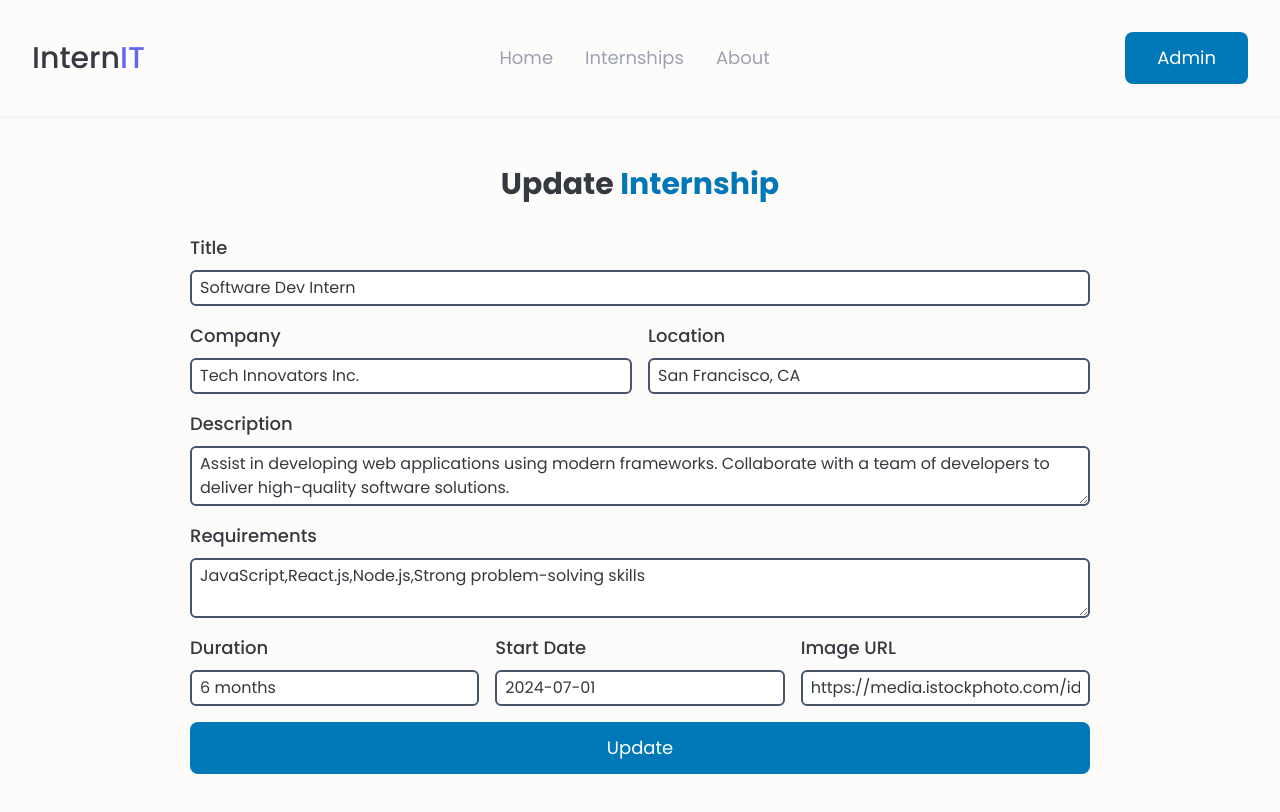
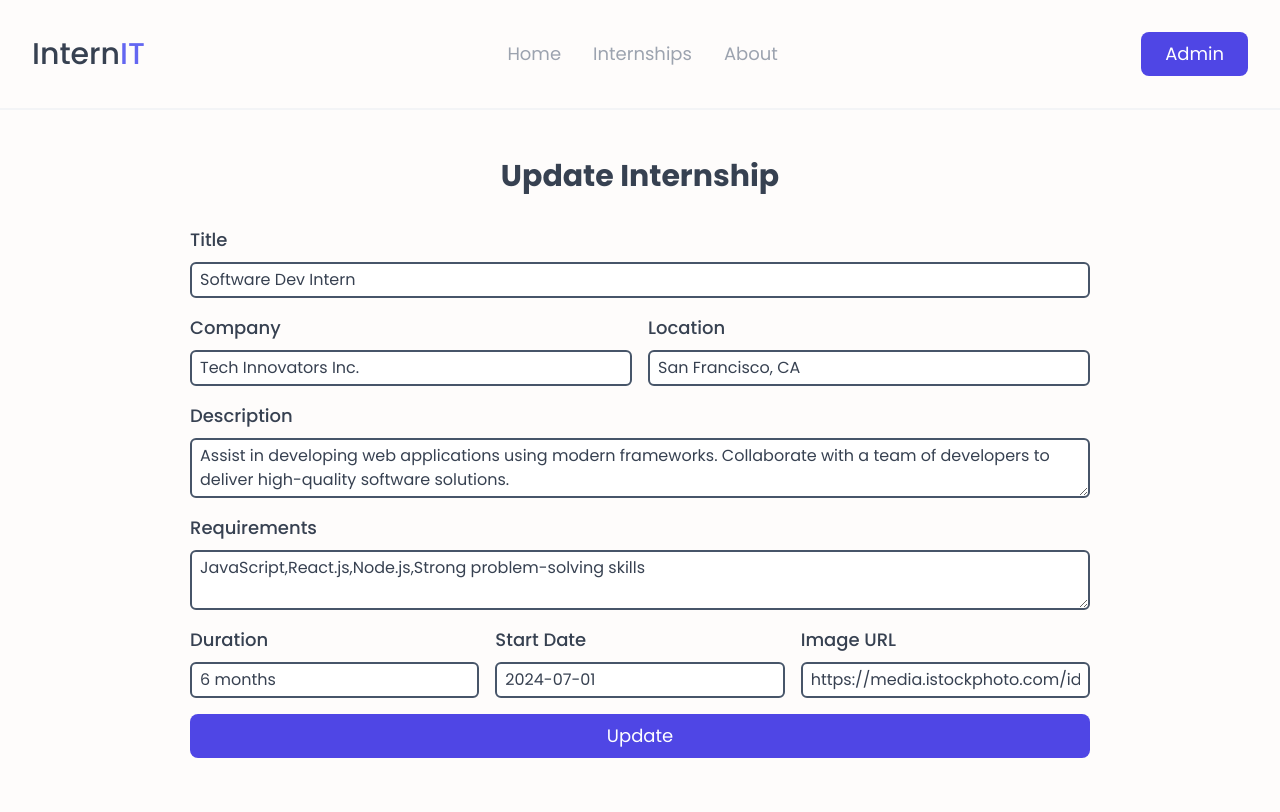
Before and after one commit to Sachintha-Prasad/InternIT, a React (Vite) app in the folder frontend/: page /edit-intern/1 in a window 1280 px wide. Shown: the top 812 px of the page. Built offline with nearby package versions, Linux system fonts and the light colour scheme; data requests are answered from the project's data file.

Commit message:
style changes

```diff
--- a/frontend/src/index.css
+++ b/frontend/src/index.css
@@ -14,19 +14,9 @@
 ::-webkit-scrollbar {
     width: 6px;
 }
-::-webkit-scrollbar-track {
-    background: #fefcfb;
-}
-::-webkit-scrollbar-thumb {
-    background: #c2f0ff;
-}
-::-webkit-scrollbar-thumb:hover {
-    background: #0077b6;
-}
-
 body {
     background-color: #fefcfb;
-    color: #343a40;
+    color: rgb(55 65 81);
 }
 
 li,
@@ -38,6 +28,6 @@ a {
 
 @layer components {
     .cta-btn {
-        @apply bg-dark-blue px-8 py-3 text-lg text-center text-white rounded-[8px] transition-all duration-200 ease-in-out hover:bg-dark-gray;
+        @apply bg-indigo-600 px-6 py-2 text-lg text-center text-white rounded-[8px] transition-all duration-200 ease-in-out hover:bg-gray-800;
     }
 }
--- a/frontend/tailwind.config.js
+++ b/frontend/tailwind.config.js
@@ -3,15 +3,6 @@ export default {
     content: ["./index.html", "./src/**/*.{js,jsx}"],
     theme: {
         extend: {
-            colors: {
-                "dark-blue": "#0077B6",
-                "light-blue": "#C2F0FF",
-                "dark-gray": "#343A40",
-                "light-gray": "#888888",
-                white: "#FFFFFF",
-                cream: "#FFFDEF"
-            },
-
             container: {
                 center: true,
                 padding: "2rem"
```
